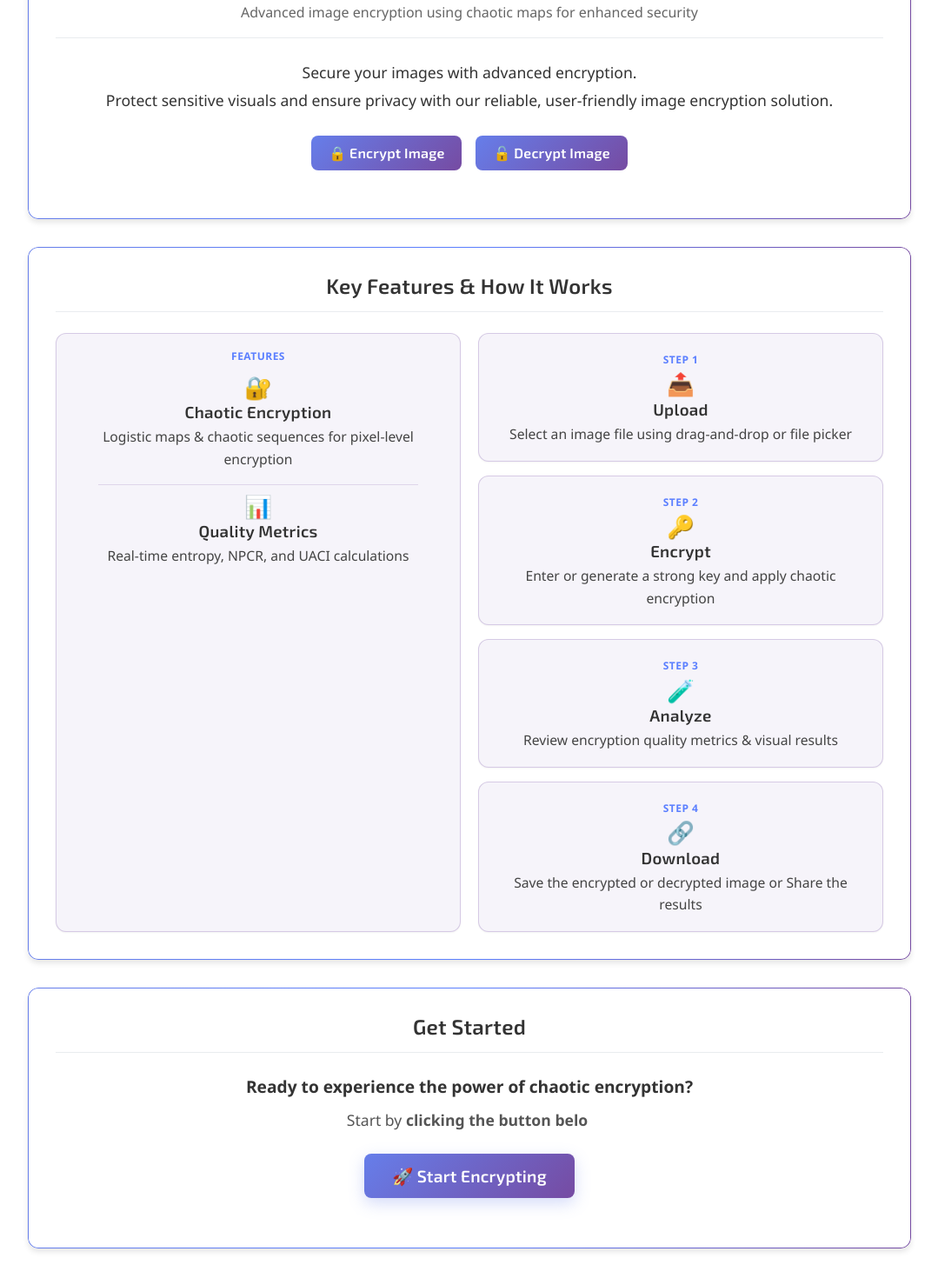
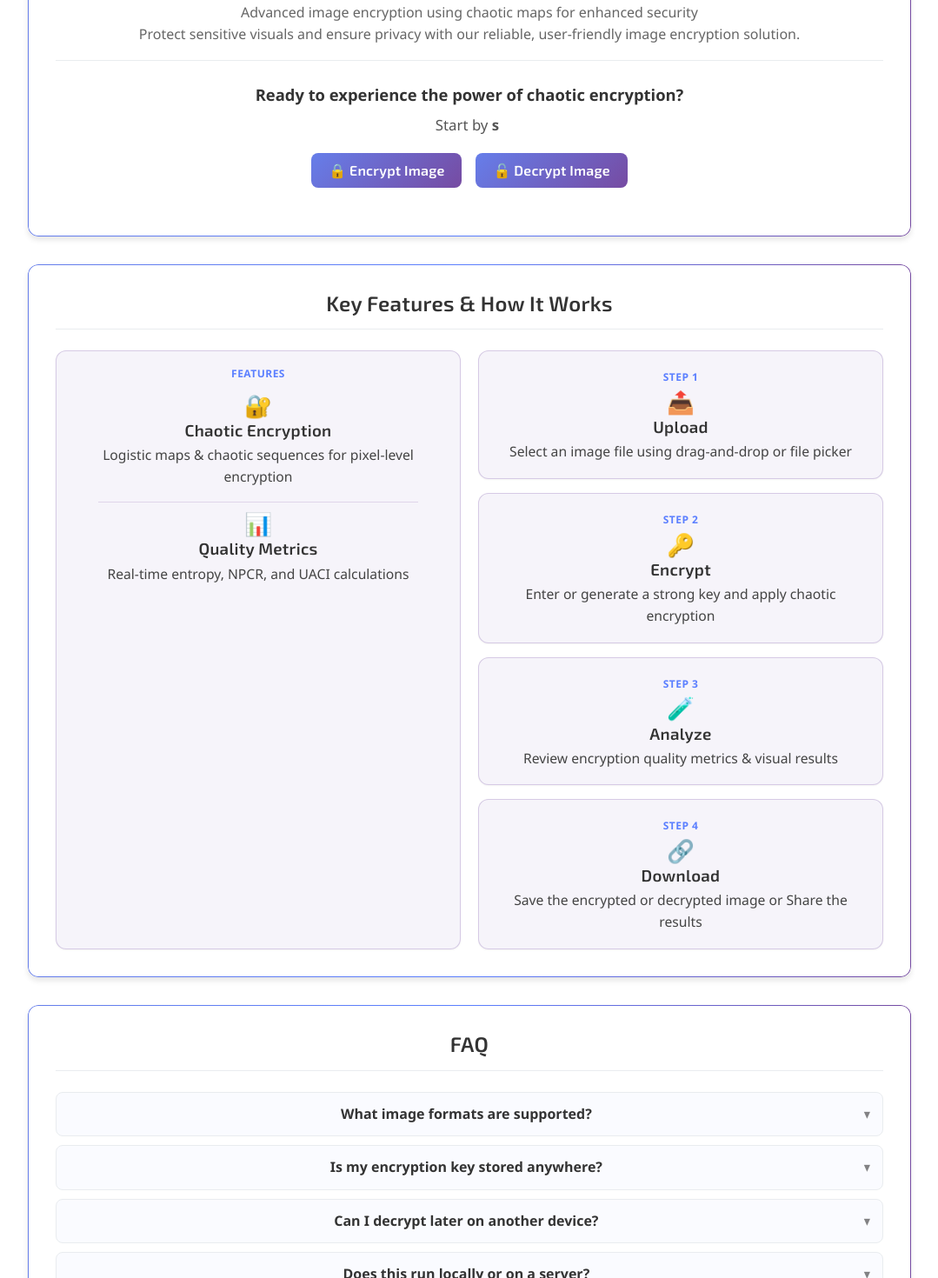
Before and after one commit to wantedWaffleInUni/fyp-mds08, a React (Create React App) app in the folder chaotic-encryption-app/frontend/: page / in a window 1280 px wide. Shown: the part 180-1650 px from the top of the page at 87% size, without its empty margins (100-1179 px from the left). Built offline with nearby package versions, Linux system fonts and the light colour scheme; no server answers; the HTML template or start-up script is replaced by a standard one; a web font is replaced by a local one.

Commit message:
Added FAQ section in Home Page

```diff
--- a/chaotic-encryption-app/frontend/src/App.css
+++ b/chaotic-encryption-app/frontend/src/App.css
@@ -849,3 +849,37 @@ button, .btn, .btn-primary, .btn-secondary, .btn-success, .btn-danger, .icon-btn
   margin: 4px auto 0;
   width: 86%;
 }
+
+/* FAQ styles */
+.faq details {
+  border: 1px solid #e9ecef;
+  border-radius: 8px;
+  padding: 12px 14px;
+  margin-bottom: 10px;
+  background: #fafbff;
+  transition: border-color .2s;
+}
+
+.faq details[open] {
+  background: #f4f6ff;
+  border-color: #cdd7ff;
+}
+
+.faq summary {
+  cursor: pointer;
+  font-weight: 600;
+  list-style: none;      /* remove default arrow in Safari */
+}
+
+.faq summary::-webkit-details-marker { display: none; } /* remove default arrow in WebKit */
+
+.faq summary::after {
+  content: "▾";
+  float: right;
+  opacity: .6;
+  transition: transform .2s;
+}
+
+.faq details[open] summary::after { transform: rotate(180deg); }
+
+.faq p { margin: 10px 0 0; color: #444; }
--- a/chaotic-encryption-app/frontend/src/pages/Home.jsx
+++ b/chaotic-encryption-app/frontend/src/pages/Home.jsx
@@ -24,7 +24,7 @@ const Home = () => {
 
   return (
     <div className="text-center">
-      <div className="card">
+      <div className="card hero">
         <div className="card-header">
           <h1 className="card-title" style={{ fontSize: '2.5rem', marginBottom: '1rem' }}>
             🔐 Chaotic Image Encryption
@@ -32,13 +32,29 @@ const Home = () => {
           <p style={{ fontSize: '1rem', color: '#666' }}>
             Advanced image encryption using chaotic maps for enhanced security
           </p>
+          <p style={{ fontSize: '1rem', color: '#666' }}>
+            Protect sensitive visuals and ensure privacy with our reliable, user-friendly image encryption solution.
+          </p>
         </div>
 
-        <div className="mb-3">
-          <p style={{ fontSize: '1.1rem', lineHeight: '1.8' }}>
-            Secure your images with advanced encryption. <br></br>
-            Protect sensitive visuals and ensure privacy with our reliable, user-friendly image encryption solution.
 
+
+        {/* “Get Started” lines */}
+        <div style={{ margin: '10px 0 18px' }}>
+          <p style={{ fontSize: '1.15rem', fontWeight: 600, margin: 0 }}>
+            Ready to experience the power of chaotic encryption?
+          </p>
+          <p style={{ fontSize: '1.05rem', color: '#555', margin: '8px 0 18px' }}>
+            Start by{' '}
+            <Typewriter
+              words={[
+                'selecting from one of the options below',
+              ]}
+              typingSpeed={70}
+              deletingSpeed={45}
+              pauseTime={1100}
+              loop
+            />
           </p>
         </div>
 
@@ -152,39 +168,46 @@ const Home = () => {
 
       <div className="card">
         <div className="card-header">
-          <h2 className="card-title">Get Started</h2>
+          <h2 className="card-title">FAQ</h2>
         </div>
 
-        <p style={{ fontSize: '1.2rem', fontWeight: 600, margin: 0 }}>
-          Ready to experience the power of chaotic encryption?
-        </p>
+        <div className="faq">
+          <details>
+            <summary>What image formats are supported?</summary>
+            <p>PNG, JPG/JPEG, BMP, and TIFF (up to 16 MB)</p>
+          </details>
 
-        <p style={{ fontSize: '1.1rem', color: '#555', marginTop: '8px', marginBottom: '25px' }}>
-          Start by{" "}
-          <Typewriter
-            words={[
-              "clicking the button below"
-            ]}
-            typingSpeed={70}
-            deletingSpeed={45}
-            pauseTime={1100}
-            loop
-          />
+          <details>
+            <summary>Is my encryption key stored anywhere?</summary>
+            <p>No. Keys are used in-session only and never persisted by the app</p>
+          </details>
 
-        </p>
+          <details>
+            <summary>Can I decrypt later on another device?</summary>
+            <p>Yes. Keep the exact same key you used for encryption, and the encrypted image</p>
+          </details>
 
-        {/* <Link to="/encrypt" className="btn btn-primary" style={{ fontSize: '1.2rem', padding: '1rem 2rem' }}>
-          🚀 Start Encrypting
-        </Link> */}
+          <details>
+            <summary>Does this run locally or on a server?</summary>
+            <p>Processing runs in the app runtime; the image and key are not uploaded to third-party services</p>
+          </details>
 
-        <button
-          onClick={() => handleClick('/encrypt')}
-          className="btn btn-primary btn--lg"
-          style={{ fontSize: '1.2rem', padding: '1rem 2rem' }}
-        >
-          🚀 Start Encrypting
-        </button>
+          <details>
+            <summary>How do I choose a strong key?</summary>
+            <p>Use 16+ characters with a mix of letters, numbers, and symbols. Avoid dictionary words</p>
+          </details>
+
+          <details>
+            <summary>What are NPCR and UACI?</summary>
+            <p>
+              Common quality metrics for image ciphers - higher NPCR/UACI generally indicate stronger
+              diffusion and randomness
+            </p>
+          </details>
+        </div>
       </div>
+
+
 
       {/* Captcha Modal */}
       <CaptchaModal
```
